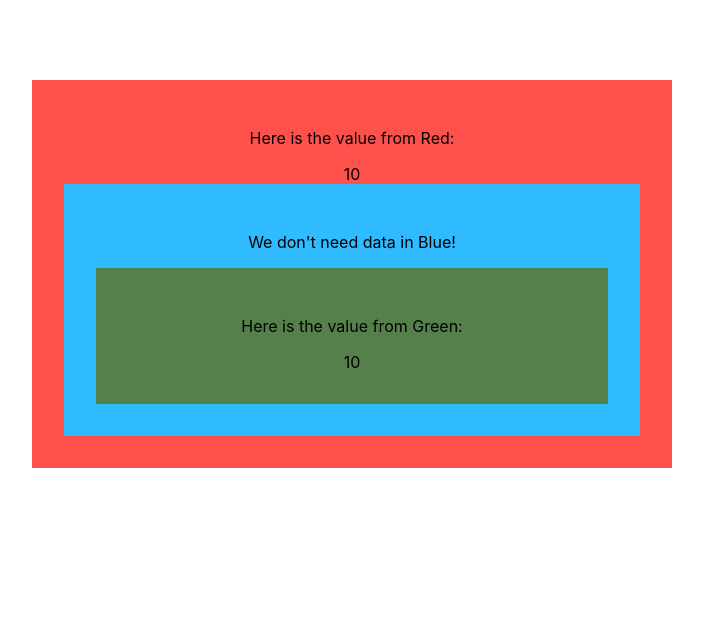
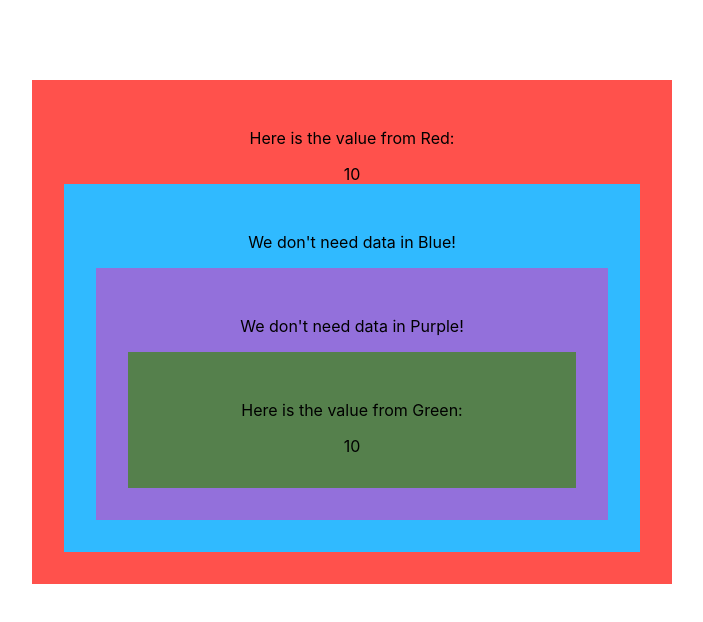
Before and after one commit to machen2/react-context-example, a React (Create React App) app: page / in a window 1280 px wide. Shown: the top 622 px of the page, without its empty margins (368-1071 px from the left). Built offline with nearby package versions, Linux system fonts and the light colour scheme.

Commit message:
add another layer with purple

```diff
--- a/src/App.css
+++ b/src/App.css
@@ -12,6 +12,11 @@
   padding: 2em;
 }
 
+.purple {
+  background-color: mediumpurple;
+  padding: 2em;
+}
+
 .red {
   background-color: #ff514c;
   margin-top: 5em;
--- a/src/Blue.js
+++ b/src/Blue.js
@@ -1,10 +1,10 @@
 import React from 'react';
-import Green from './Green';
+import Purple from './Purple';
 
 const Blue = () => (
     <div className='blue'>
         <p>We don't need data in Blue!</p>
-        <Green />
+        <Purple />
     </div>
 );
 
--- /dev/null
+++ b/src/Purple.js
@@ -0,0 +1,11 @@
+import React from 'react';
+import Green from './Green';
+
+const Purple = () => (
+    <div className='purple'>
+        <p>We don't need data in Purple!</p>
+        <Green />
+    </div>
+);
+
+export default Purple;
```
